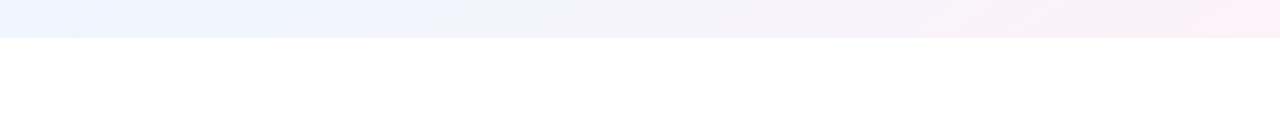
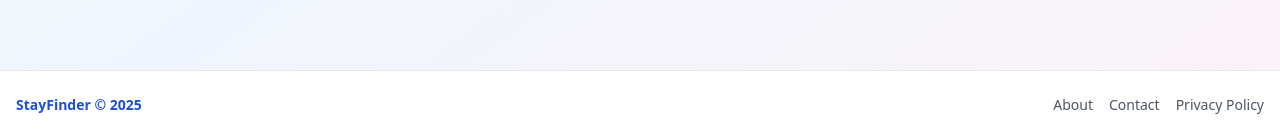
Before and after one commit to hariaravind03/stayfinder-frontend, a Next.js app: page / in a window 1280 px wide. Shown: the part 790-926 px from the top of the page. Before the commit the page ends 828 px from the top, so only its background shows below. Built offline with nearby package versions, Linux system fonts and the light colour scheme; no server answers.

Commit message:
Updated code

```diff
--- a/pages/index.js
+++ b/pages/index.js
@@ -77,6 +77,18 @@ export default function Home() {
           )}
         </div>
       </div>
+
+      {/* Footer */}
+      <footer className="w-full bg-white border-t border-gray-200 py-6 mt-8">
+        <div className="max-w-7xl mx-auto px-4 flex flex-col sm:flex-row items-center justify-between gap-2 text-gray-600 text-sm">
+          <div className="font-semibold text-blue-700">StayFinder &copy; {new Date().getFullYear()}</div>
+          <div className="flex gap-4">
+            <a href="/about" className="hover:text-blue-600 transition-colors">About</a>
+            <a href="/contact" className="hover:text-blue-600 transition-colors">Contact</a>
+            <a href="/privacy" className="hover:text-blue-600 transition-colors">Privacy Policy</a>
+          </div>
+        </div>
+      </footer>
     </div>
   );
 }
```
